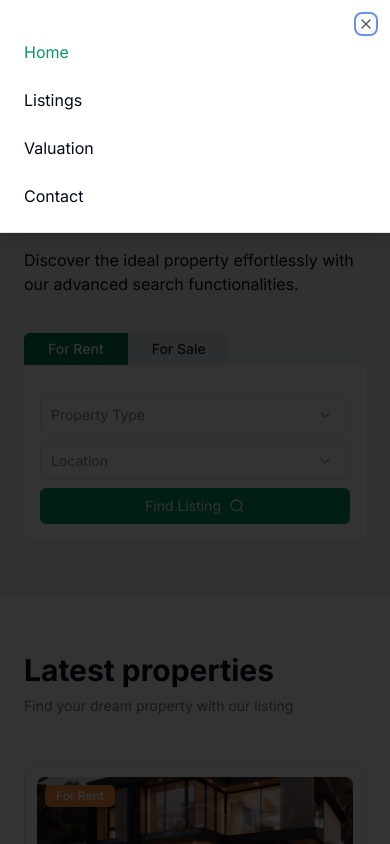
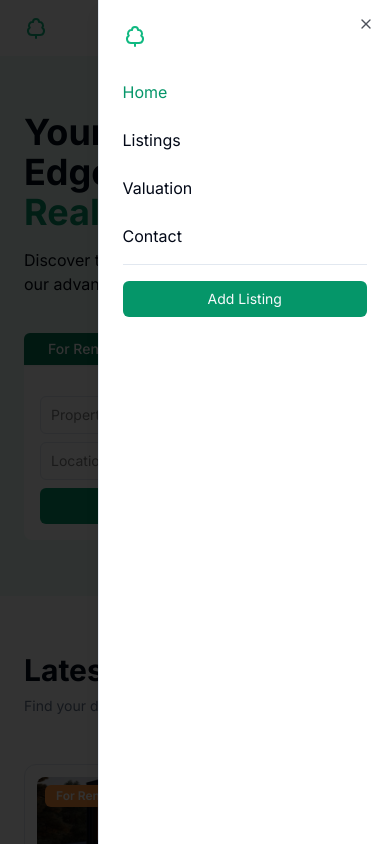
Before and after one commit to mytreehouse-ai/cygnus-a, a Next.js app: page / in a window 390 px wide. Both pictures are taken after a click on the button 354 px from the left and 28 px from the top of the page. Shown: the top 844 px of the page. Built offline with nearby package versions, Linux system fonts and the light colour scheme.

Commit message:
refactor: nav bar component

```diff
--- a/components/nav-bar/index.tsx
+++ b/components/nav-bar/index.tsx
@@ -3,10 +3,16 @@
 import React from "react";
 import { TreeDeciduous, Menu } from "lucide-react";
 import { Button } from "@/components/ui/button";
-import { Sheet, SheetContent, SheetTrigger } from "@/components/ui/sheet";
+import {
+  Sheet,
+  SheetContent,
+  SheetHeader,
+  SheetTrigger,
+} from "@/components/ui/sheet";
 import Link from "next/link";
 import { cn } from "@/lib/utils";
 import { usePathname } from "next/navigation";
+import { Separator } from "../ui/separator";
 
 const menus = [
   {
@@ -67,8 +73,11 @@ function Navbar() {
         <SheetTrigger>
           <Menu className="md:hidden" />
         </SheetTrigger>
-        <SheetContent side="top">
-          <div className="mt-4 flex flex-col gap-y-6">
+        <SheetContent side="right">
+          <SheetHeader>
+            <TreeDeciduous className="text-emerald-500" />
+          </SheetHeader>
+          <div className="mt-8 flex flex-col gap-y-6">
             {menus.map((item) => (
               <Link
                 key={item.id}
@@ -79,6 +88,10 @@ function Navbar() {
               </Link>
             ))}
           </div>
+          <Separator className="my-4" />
+          <Button size={"sm"} className="w-full bg-emerald-600 font-normal">
+            Add Listing
+          </Button>
         </SheetContent>
       </Sheet>
     </nav>
```
